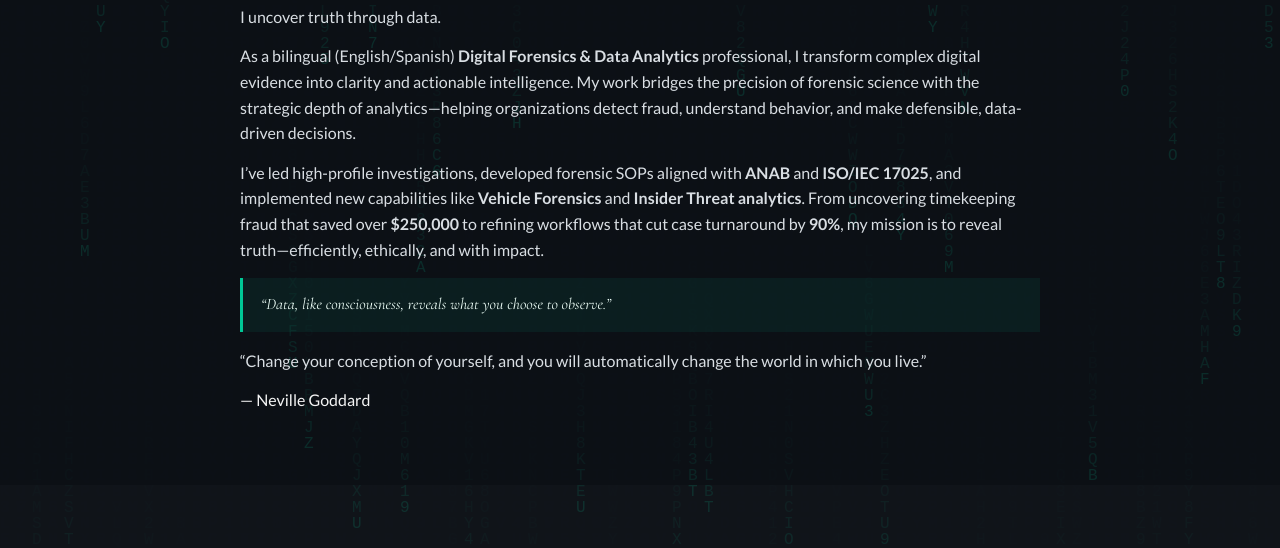
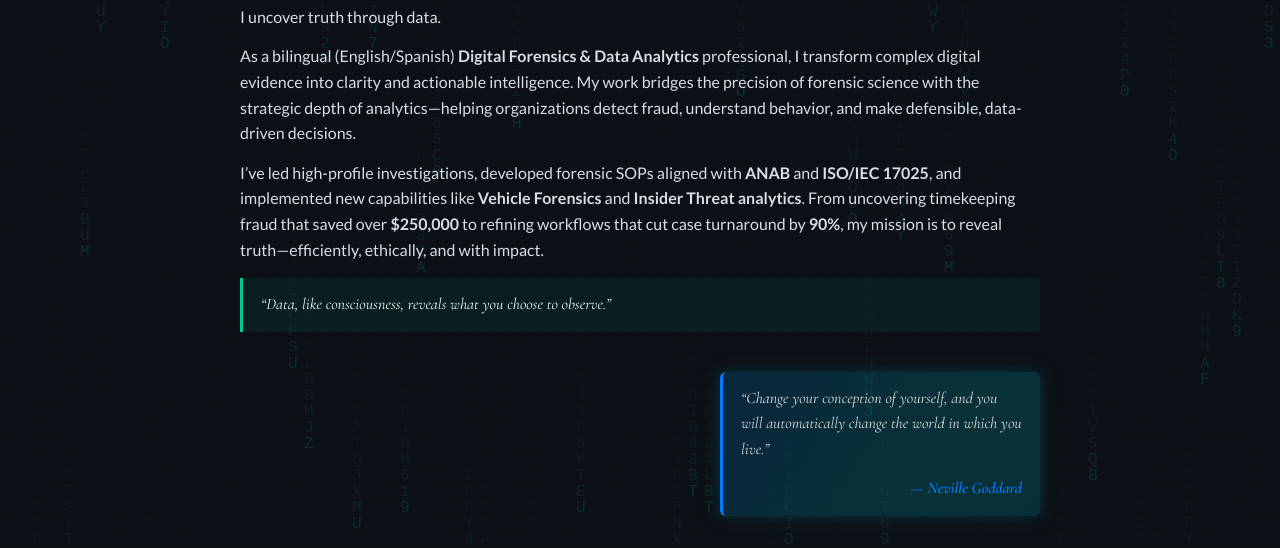
Before and after one commit to mamoreno89/mmorenojr-portfolio, a plain HTML site: page index.html in a window 1280 px wide. Shown: the part 240-788 px from the top of the page. Drawn offline with nearby package versions, Linux system fonts and the light colour scheme.

Commit message:
Update style.css

```diff
--- a/assets/css/style.css
+++ b/assets/css/style.css
@@ -87,3 +87,73 @@ blockquote{
 @media (max-width:768px){
   .nav{display:none;}
 }
+
+/* Sidebar Neville Quote — glowing awareness pulse */
+.sidebar-quote {
+  background: rgba(0, 123, 255, 0.08);
+  border-left: 3px solid var(--blue);
+  padding: 14px 18px;
+  margin-top: 24px;
+  border-radius: 6px;
+  font-family: 'Cormorant Garamond', serif;
+  font-style: italic;
+  color: #dbe9ff;
+  max-width: 320px;
+  float: right;
+  margin-left: 24px;
+  margin-bottom: 12px;
+  box-shadow: 0 0 12px rgba(0, 123, 255, 0.15);
+  animation: awarenessGlow 6s ease-in-out infinite;
+  background-image: linear-gradient(
+    120deg,
+    rgba(0, 123, 255, 0.1) 0%,
+    rgba(0, 200, 150, 0.15) 50%,
+    rgba(0, 123, 255, 0.1) 100%
+  );
+  background-size: 200% 200%;
+  transition: transform 0.3s ease;
+}
+.sidebar-quote:hover { transform: translateY(-3px); }
+.sidebar-quote span {
+  display: block;
+  margin-top: 6px;
+  text-align: right;
+  font-weight: 600;
+  color: var(--blue);
+}
+
+/* Glow animation */
+@keyframes awarenessGlow {
+  0% {
+    box-shadow: 0 0 10px rgba(0, 123, 255, 0.1),
+                0 0 20px rgba(0, 200, 150, 0.1);
+    background-position: 0% 50%;
+  }
+  50% {
+    box-shadow: 0 0 14px rgba(0, 123, 255, 0.25),
+                0 0 28px rgba(0, 200, 150, 0.25);
+    background-position: 100% 50%;
+  }
+  100% {
+    box-shadow: 0 0 10px rgba(0, 123, 255, 0.1),
+                0 0 20px rgba(0, 200, 150, 0.1);
+    background-position: 0% 50%;
+  }
+}
+
+/* Clear the float so layout below doesn't jump */
+.container.narrow::after {
+  content: "";
+  display: table;
+  clear: both;
+}
+
+/* Responsive: stack on mobile */
+@media (max-width: 768px) {
+  .sidebar-quote {
+    float: none;
+    max-width: 100%;
+    margin-left: 0;
+    margin-top: 24px;
+  }
+}
```
